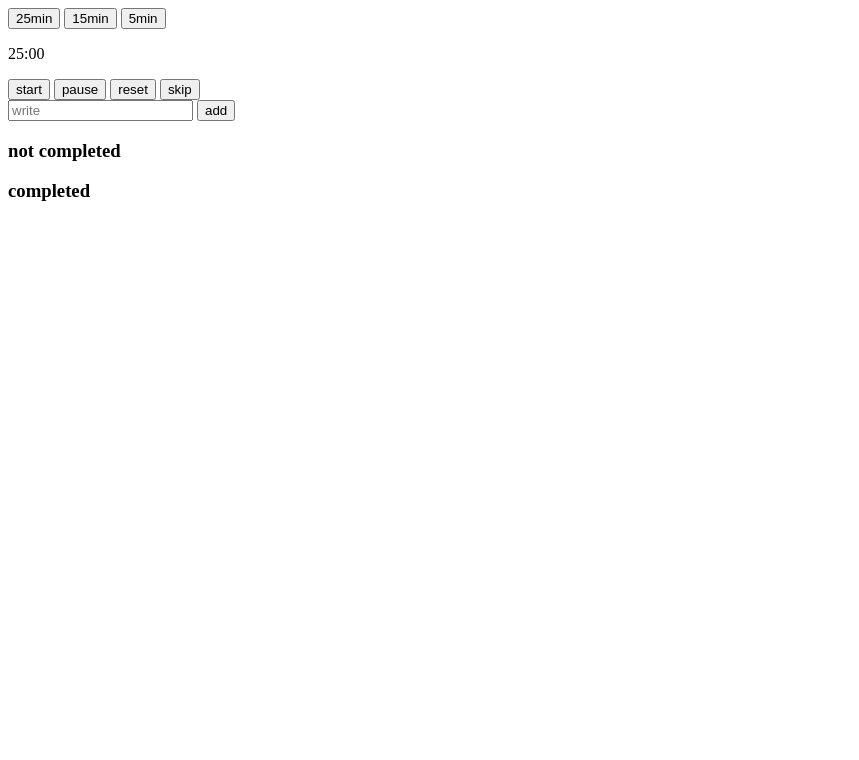
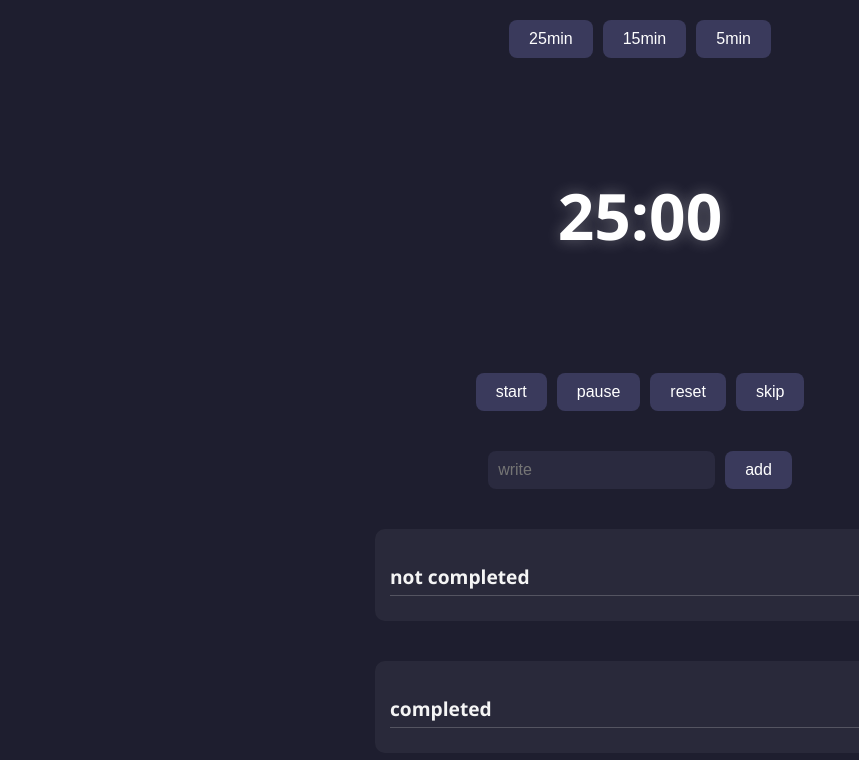
Before and after one commit to 13-arch/timer_web, a plain HTML site: page index.html in a window 1280 px wide. Shown: the whole page, without its empty margins (0-859 px from the left). Drawn offline with nearby package versions, Linux system fonts and the light colour scheme.

Commit message:
Add files via upload

```diff
--- a/style.css
+++ b/style.css
@@ -1,9 +1,102 @@
-.min25{
-    background-color: brown;
+body {
+    font-family: 'Segoe UI', Tahoma, sans-serif;
+    margin: 0;
+    padding: 0;
+    background: #1e1e2f;
+    color: #f5f5f5;
+    display: flex;
+    flex-direction: column;
+    align-items: center;
+    justify-content: flex-start;
+    min-height: 100vh;
 }
-.min15{
-    background-color: aqua;
+
+#timer_type, #timer_work, #taskButton {
+    margin: 20px 0;
+    display: flex;
+    gap: 10px;
 }
-.min5{
-    background-color: blueviolet;
+
+#timer_action {
+    margin: 30px 0;
+    font-size: 4rem;
+    font-weight: bold;
+    text-align: center;
+    color: #ffffff;
+    text-shadow: 0 0 15px rgba(255,255,255,0.3);
 }
+
+button {
+    padding: 10px 20px;
+    border: none;
+    border-radius: 8px;
+    background: #3a3a5c;
+    color: #fff;
+    font-size: 1rem;
+    cursor: pointer;
+    transition: all 0.3s ease;
+}
+
+button:hover {
+    background: #5a5a8c;
+    transform: scale(1.05);
+}
+
+button:disabled {
+    background: #555;
+    cursor: not-allowed;
+}
+
+input#task {
+    padding: 10px;
+    border-radius: 8px;
+    border: none;
+    outline: none;
+    background: #2a2a3f;
+    color: #fff;
+    font-size: 1rem;
+}
+
+#notCompletedTask, #completedTask {
+    width: 80%;
+    max-width: 500px;
+    margin: 20px 0;
+    padding: 15px;
+    border-radius: 10px;
+    background: rgba(255,255,255,0.05);
+}
+
+#notCompletedTask h3, #completedTask h3 {
+    margin-bottom: 10px;
+    font-size: 1.2rem;
+    border-bottom: 1px solid rgba(255,255,255,0.2);
+    padding-bottom: 5px;
+}
+
+.task {
+    background: #3a3a5c;
+    padding: 8px 12px;
+    border-radius: 6px;
+    margin: 5px 0;
+    transition: background 0.3s ease;
+}
+
+.task:hover {
+    background: #5a5a8c;
+}
+
+.min25 {
+    background: linear-gradient(135deg, #ff6b6b, #c44569);
+}
+
+.min15 {
+    background: linear-gradient(135deg, #4ecdc4, #1a535c);
+}
+
+.min5 {
+    background: linear-gradient(135deg, #9b5de5, #3c096c);
+}
+
+body.min25, body.min15, body.min5 {
+    transition: background 1s ease;
+}
```
